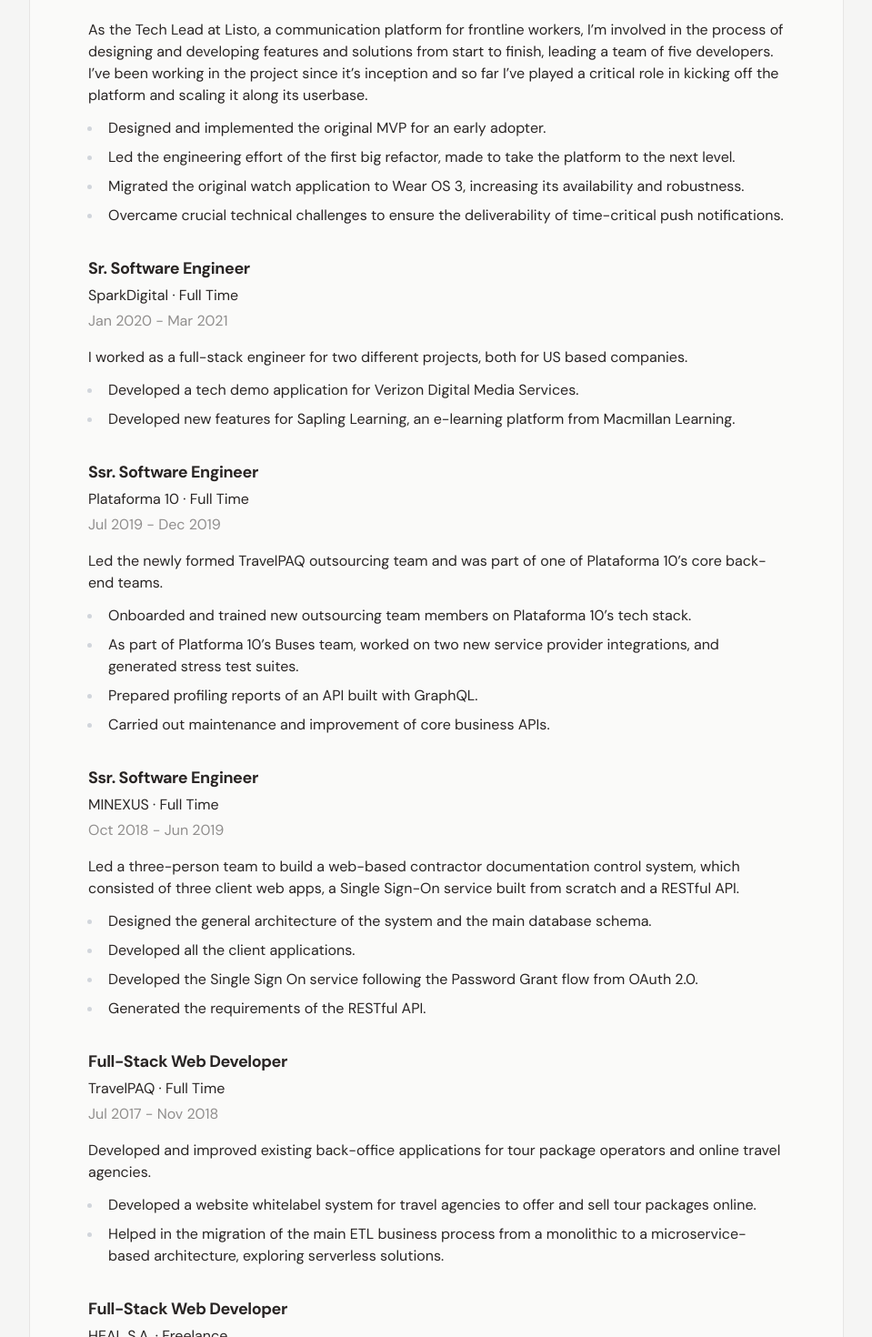
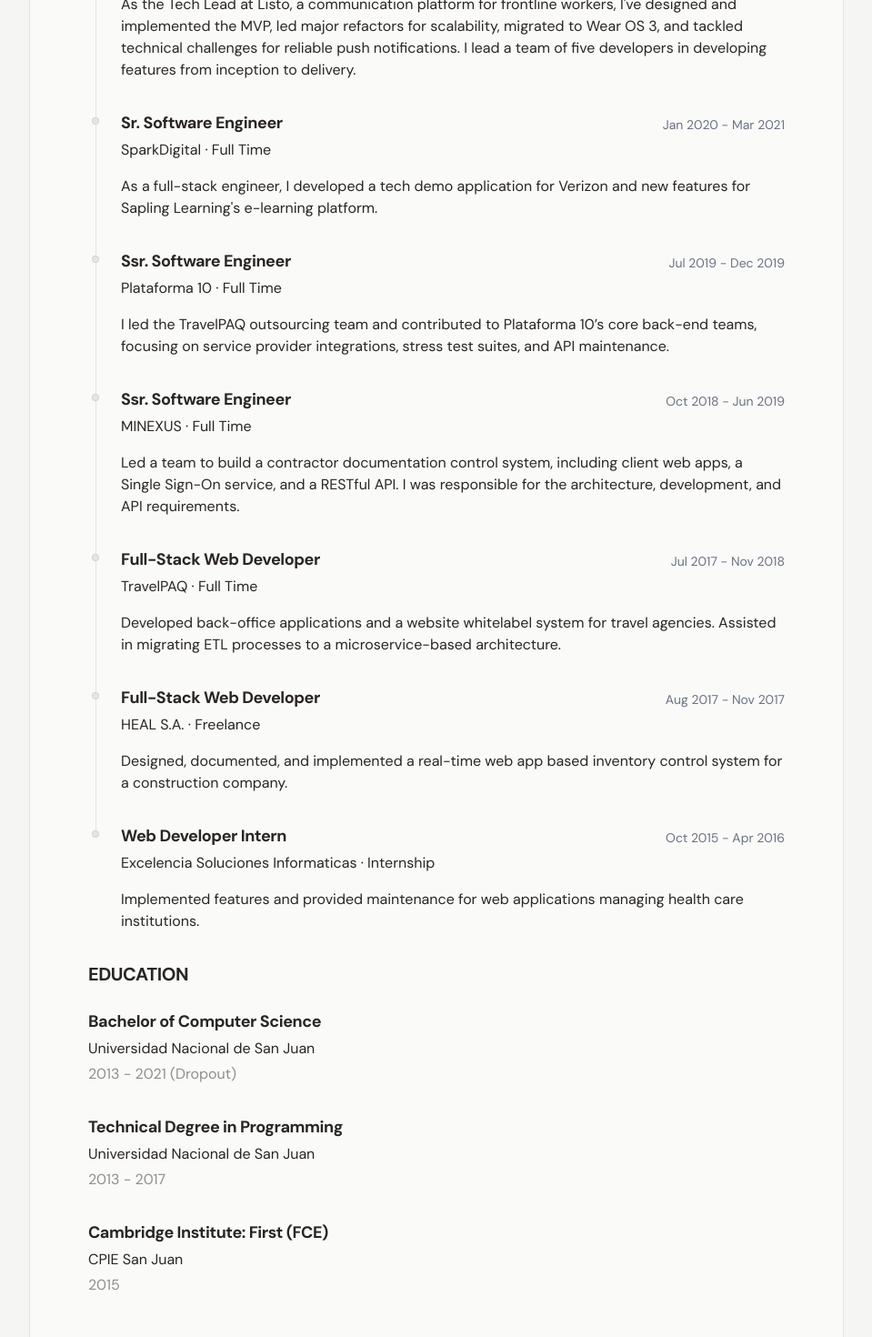
Before and after one commit to franciscohanna92/fhanna.me, a Next.js app: page / in a window 1280 px wide. Shown: the part 700-2170 px from the top of the page at 91% size, without its empty margins (160-1119 px from the left). Built offline with nearby package versions, Linux system fonts and the light colour scheme.

Commit message:
timeline ui for work experience

```diff
--- a/app/layout.tsx
+++ b/app/layout.tsx
@@ -15,7 +15,7 @@ export const metadata: Metadata = {
 export default function RootLayout({children}: {children: React.ReactNode}) {
   return (
     <html lang="en" className="bg-stone-100 print:bg-stone-50">
-      <body className={`p-16 print:p-8 prose bg-stone-50 border-x border-stone-200 max-w-4xl mx-auto ${inter.className}`}>
+      <body className={`px-6 py-16 sm:px-16 print:p-8 prose bg-stone-50 border-x border-stone-200 max-w-4xl mx-auto ${inter.className}`}>
         {children}
         {/* <footer>
           <p className="text-sm border-t border-stone-200 pt-8 text-stone-500 mt-10 mb-0">{new Date().getFullYear()}</p>
--- a/app/page.tsx
+++ b/app/page.tsx
@@ -24,74 +24,47 @@ const work = [
     title: "Technical Lead",
     subtitle: "Listo · Full Time",
     date: "Mar 2021 - Present",
-    description: `As the Tech Lead at Listo, a communication platform for frontline workers, I’m involved in the process of designing and
-    developing features and solutions from start to finish, leading a team of five developers. I’ve been working in the
-    project since it’s inception and so far I’ve played a critical role in kicking off the platform and scaling it along its
-    userbase.`,
-    highlights: [
-      "Designed and implemented the original MVP for an early adopter.",
-      "Led the engineering effort of the first big refactor, made to take the platform to the next level.",
-      "Migrated the original watch application to Wear OS 3, increasing its availability and robustness.",
-      "Overcame crucial technical challenges to ensure the deliverability of time-critical push notifications.",
-    ],
+    description: `As the Tech Lead at Listo, a communication platform for frontline workers, I've designed and implemented the MVP, led major refactors for scalability, migrated to Wear OS 3, and tackled technical challenges for reliable push notifications. I lead a team of five developers in developing features from inception to delivery.`,
   },
   {
     title: "Sr. Software Engineer",
     subtitle: "SparkDigital · Full Time",
     date: "Jan 2020 - Mar 2021",
-    description: "I worked as a full-stack engineer for two different projects, both for US based companies.",
-    highlights: [
-      "Developed a tech demo application for Verizon Digital Media Services.",
-      "Developed new features for Sapling Learning, an e-learning platform from Macmillan Learning.",
-    ],
+    description:
+      "As a full-stack engineer, I developed a tech demo application for Verizon and new features for Sapling Learning's e-learning platform.",
   },
   {
     title: "Ssr. Software Engineer",
     subtitle: "Plataforma 10 · Full Time",
     date: "Jul 2019 - Dec 2019",
-    description: "Led the newly formed TravelPAQ outsourcing team and was part of one of Plataforma 10’s core back-end teams.",
-    highlights: [
-      "Onboarded and trained new outsourcing team members on Plataforma 10’s tech stack.",
-      "As part of Platforma 10’s Buses team, worked on two new service provider integrations, and generated stress test suites.",
-      "Prepared profiling reports of an API built with GraphQL.",
-      "Carried out maintenance and improvement of core business APIs.",
-    ],
+    description:
+      "I led the TravelPAQ outsourcing team and contributed to Plataforma 10’s core back-end teams, focusing on service provider integrations, stress test suites, and API maintenance.",
   },
   {
     title: "Ssr. Software Engineer",
     subtitle: "MINEXUS · Full Time",
     date: "Oct 2018 - Jun 2019",
     description:
-      "Led a three-person team to build a web-based contractor documentation control system, which consisted of three client web apps, a Single Sign-On service built from scratch and a RESTful API.",
-    highlights: [
-      "Designed the general architecture of the system and the main database schema.",
-      "Developed all the client applications.",
-      "Developed the Single Sign On service following the Password Grant flow from OAuth 2.0.",
-      "Generated the requirements of the RESTful API.",
-    ],
+      "Led a team to build a contractor documentation control system, including client web apps, a Single Sign-On service, and a RESTful API. I was responsible for the architecture, development, and API requirements.",
   },
   {
     title: "Full-Stack Web Developer",
     subtitle: "TravelPAQ · Full Time",
     date: "Jul 2017 - Nov 2018",
-    description: "Developed and improved existing back-office applications for tour package operators and online travel agencies.",
-    highlights: [
-      "Developed a website whitelabel system for travel agencies to offer and sell tour packages online.",
-      "Helped in the migration of the main ETL business process from a monolithic to a microservice-based architecture, exploring serverless solutions.",
-    ],
+    description:
+      "Developed back-office applications and a website whitelabel system for travel agencies. Assisted in migrating ETL processes to a microservice-based architecture.",
   },
   {
     title: "Full-Stack Web Developer",
     subtitle: "HEAL S.A. · Freelance",
     date: "Aug 2017 - Nov 2017",
-    description:
-      "Designed, documented and implemented the an inventory control system, using a real-time web app development framework for a construction company.",
+    description: "Designed, documented, and implemented a real-time web app based inventory control system for a construction company.",
   },
   {
     title: "Web Developer Intern",
     subtitle: "Excelencia Soluciones Informaticas · Internship",
-    date: "Oct 2018 - Jun 2019",
-    description: "Implemented functionalities and provided maintenance of web applications for administration of health care institutions.",
+    date: "Oct 2015 - Apr 2016",
+    description: "Implemented features and provided maintenance for web applications managing health care institutions.",
   },
 ];
 
@@ -159,25 +132,34 @@ export default function Home() {
         </section>
 
         {/* Work experience */}
+
         <section>
           <h2 className="text-xl uppercase font-bold tracking-tight text-stone-800 mt-8 mb-6">Work experience</h2>
 
-          <ul className="list-none pl-0 space-y-8">
-            {work.map((item) => (
-              <li className="pl-0 group relative" key={item.title}>
-                <div className="space-y-1 mb-4">
-                  <h3 className="text-lg font-bold tracking-tight text-stone-800 mt-0 mb-0">{item.title}</h3>
-                  <p className="text-base text-stone-800">{item.subtitle}</p>
-                  <p className="text-base text-stone-800 opacity-50">{item.date}</p>
+          <ul role="list" className="list-none p-0 space-y-8 -ml-1">
+            {work.map((item, index) => (
+              <li key={item.title} className="relative flex gap-x-4 p-0 m-0">
+                {/* line */}
+                {index === work.length - 1 ? null : (
+                  <div className="absolute left-0 top-2 flex w-6 justify-center -bottom-10">
+                    <div className="w-px bg-stone-200"></div>
+                  </div>
+                )}
+                {/* dot */}
+                <div className="relative flex h-6 w-6 flex-none items-center justify-center bg-transparent">
+                  <div className="h-1.5 w-1.5 rounded-full bg-stone-200 ring-1 ring-stone-300"></div>
                 </div>
-                <p className="text-base text-stone-800 mt-2 mb-0">{item.description}</p>
-                <ul className="pl-4">
-                  {item.highlights?.map((highlight) => (
-                    <li className="text-base text-stone-800" key={highlight}>
-                      {highlight}
-                    </li>
-                  ))}
-                </ul>
+                {/* content */}
+                <div>
+                  <div className="space-y-1 mb-4 relative">
+                    <h3 className="text-lg font-bold tracking-tight text-stone-800 mt-0 mb-0">{item.title}</h3>
+                    <p className="text-base text-stone-800">{item.subtitle}</p>
+                    <p className="sm:absolute top-0 right-0 text-base sm:text-sm flex-none py-0.5 ml-auto leading-5 text-gray-500">
+                      {item.date}
+                    </p>
+                  </div>
+                  <p className="text-base text-stone-800 mt-2 mb-0">{item.description}</p>
+                </div>
               </li>
             ))}
           </ul>
```
